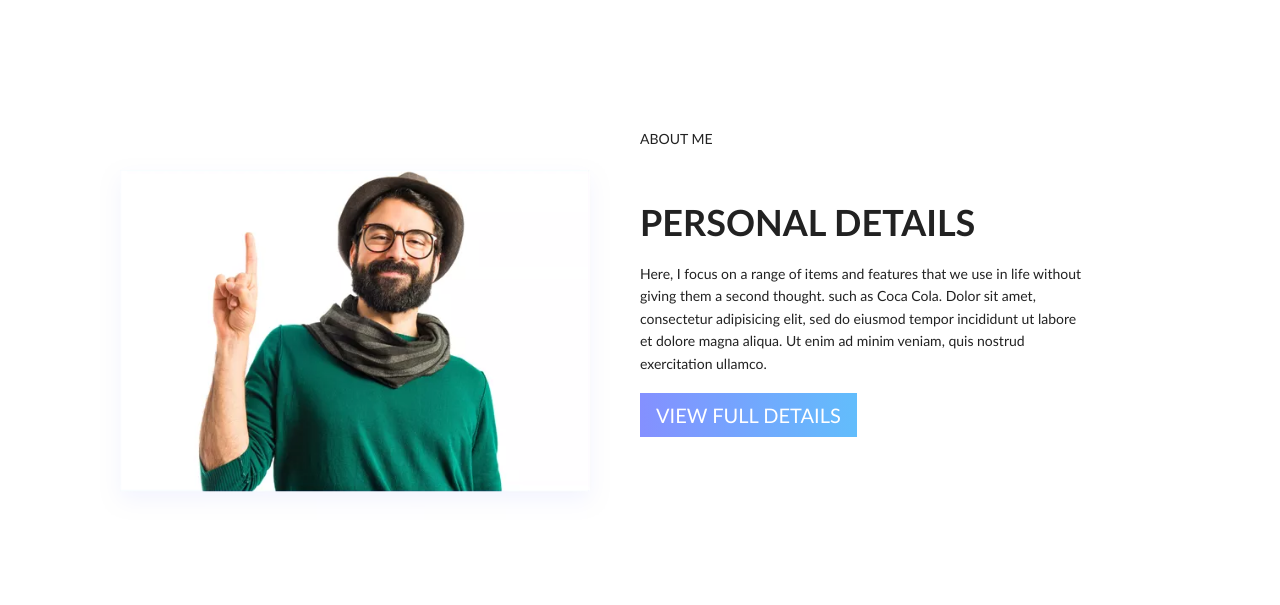
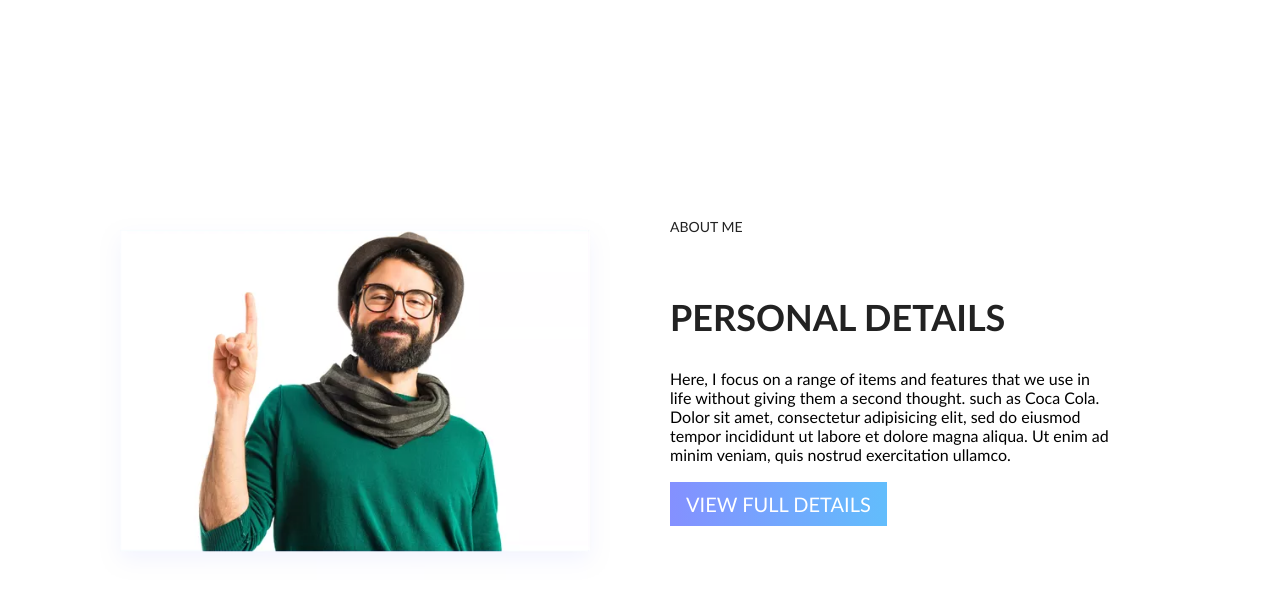
Before and after one commit to front-end-by-rimantas/42-grupe-portfolio-personal, a website: page index.html in a window 1280 px wide. Shown: the part 869-1474 px from the top of the page. Drawn offline with Linux system fonts and the light colour scheme.

Commit message:
updates about me

```diff
--- a/index.html
+++ b/index.html
@@ -57,11 +57,11 @@
 
 
     <!-- about me: start -->
-    <section class="container about-me">
+    <section class="container">
         <div class="row">
             <img src="/img/About me/about-img.png.webp" alt="About me image" class="col-12 col-md-6 about-me-img">
-            <div>
-                <div class="col-12 col-md-6 about-me-title">
+            <div class="col-12 col-md-6">
+                <div class="about-me-title">
                     <h5 class="about-me">
                         ABOUT ME
                     </h5>
```
Also changed, not shown: 1 other file.
